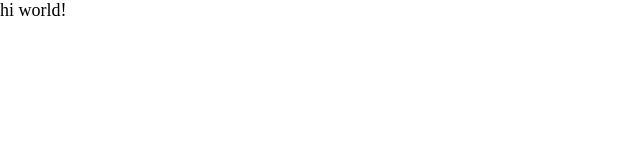
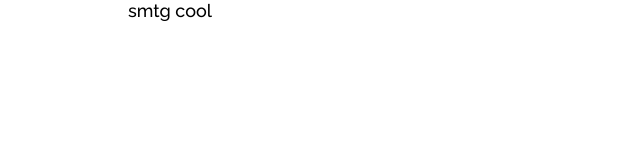
Before and after one commit to NightClover-code/easybank, a Gatsby site: page / in a window 1280 px wide. Shown: the whole page, without its empty margins (0-640 px from the left). Built offline with nearby package versions, Linux system fonts and the light colour scheme; Gatsby itself is replaced by a stand-in of ours.

Commit message:
adding header & navbar

```diff
--- a/gatsby-config.js
+++ b/gatsby-config.js
@@ -6,5 +6,5 @@
 
 module.exports = {
   /* Your site config here */
-  plugins: ["gatsby-plugin-sass"],
+  plugins: ["gatsby-plugin-sass", "gatsby-plugin-provide-react"],
 }
--- a/package.json
+++ b/package.json
@@ -15,6 +15,7 @@
   },
   "dependencies": {
     "gatsby": "^3.13.1",
+    "gatsby-plugin-provide-react": "^1.0.2",
     "gatsby-plugin-sass": "^4.14.0",
     "react": "^17.0.1",
     "react-dom": "^17.0.1",
--- /dev/null
+++ b/src/components/Header/index.tsx
@@ -0,0 +1,13 @@
+import NavBar from "../NavBar"
+
+const Header = () => {
+  return (
+    <header>
+      <div className="container">
+        <NavBar />
+      </div>
+    </header>
+  )
+}
+
+export default Header
--- /dev/null
+++ b/src/components/NavBar/index.tsx
@@ -0,0 +1,5 @@
+const NavBar = () => {
+  return <nav>smtg cool</nav>
+}
+
+export default NavBar
--- a/src/pages/index.tsx
+++ b/src/pages/index.tsx
@@ -1,10 +1,12 @@
-import React from "react"
+import Header from "../components/Header"
 import "../styles/default.scss"
 
 const HomePage = () => {
   return (
     <div className="app__container">
-      <div className="wrapper">hi world!</div>
+      <div className="wrapper">
+        <Header />
+      </div>
     </div>
   )
 }
--- /dev/null
+++ b/src/styles/_global.scss
@@ -0,0 +1,5 @@
+.container {
+  width: 80%;
+  overflow: hidden;
+  margin: auto;
+}
--- a/src/styles/default.scss
+++ b/src/styles/default.scss
@@ -1,3 +1,6 @@
+@import url("https://fonts.googleapis.com/css2?family=Raleway:ital,wght@0,500;0,600;0,700;1,400&display=swap");
+@import "./global";
+
 * {
   margin: 0;
   padding: 0;
@@ -8,6 +11,8 @@
   min-height: 100vh;
   overflow: hidden;
   font-size: 18px;
+  font-family: "Raleway", sans-serif;
+  font-weight: 400;
   .wrapper {
     min-width: 250px;
     max-width: 2000px;
--- a/style-guide.md
+++ b/style-guide.md
@@ -24,5 +24,5 @@ $off-white: #FBFCFF;
 
 ### Fonts
 
-- Family: [Raleway](https://fonts.google.com/specimen/CabiRaleway)
+- Family: [Raleway](https://fonts.google.com/specimen/Raleway)
 - Weights: medium, regular, semi-bold
```
Also changed, not shown: src/components/test.tsx (deleted, +0 -7 lines), src/components/NavBar/_navbar.scss (added), 2 other files.
